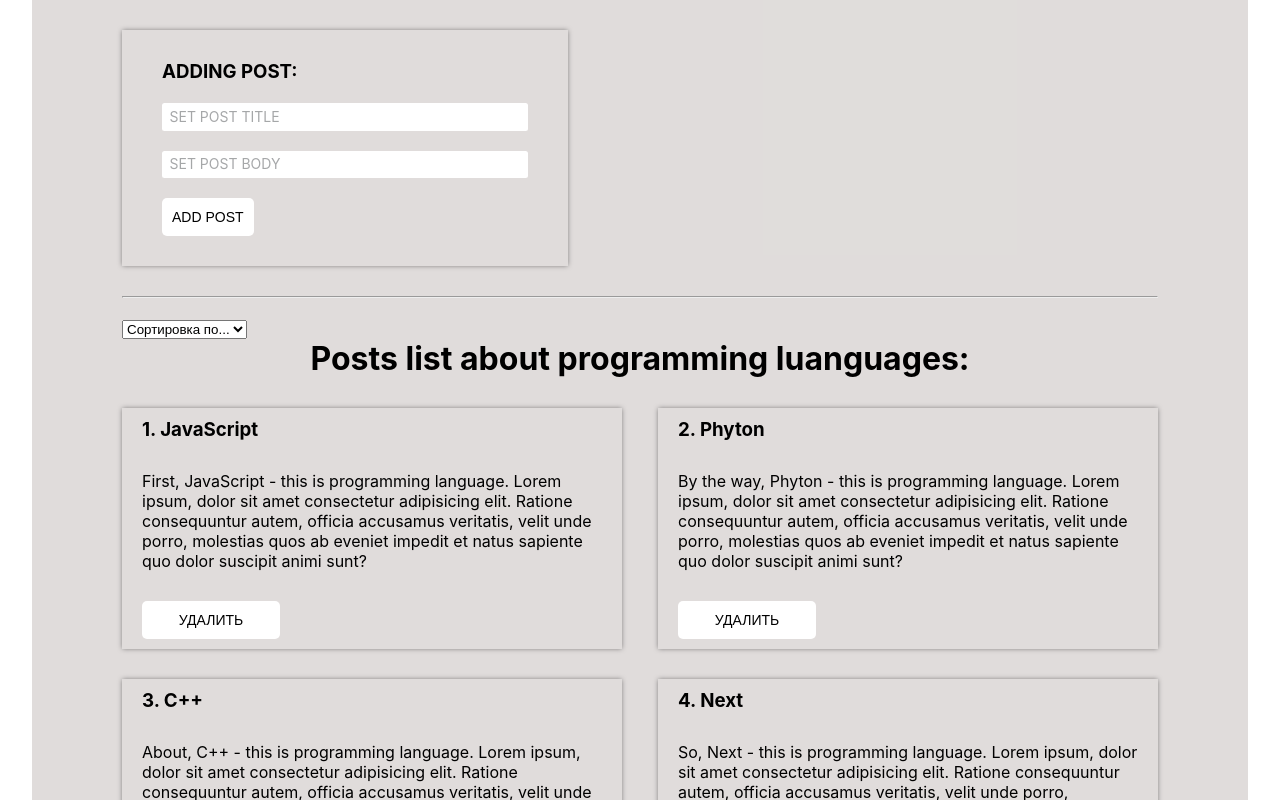
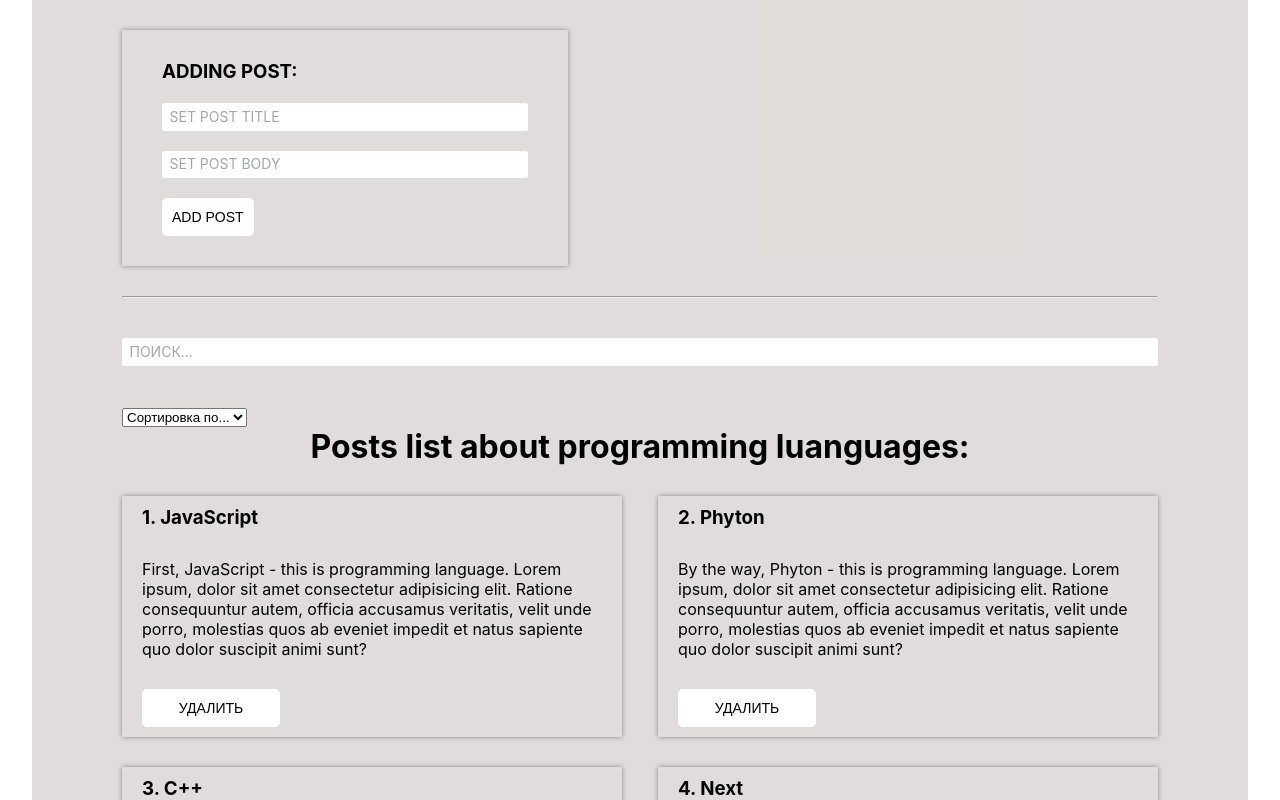
Before and after one commit to Lyagkin/deep__practice__react, a React (Create React App) app: page / in a window 1280 px wide. Shown: the top 800 px of the page. Built offline with nearby package versions, Linux system fonts and the light colour scheme.

Commit message:
added searchInput

```diff
--- a/src/App.js
+++ b/src/App.js
@@ -4,6 +4,7 @@ import PostList from "./components/postList/PostList";
 import Form from "./components/form/Form";
 import Divider from "./components/divider/Divider";
 import Select from "./components/UI/select/Select";
+import Search from "./components/search/Search";
 
 import "./styles/App.scss";
 
@@ -57,10 +58,19 @@ function App() {
     }
   };
 
+  const [searchStr, setSearchStr] = useState("");
+
+  const searchPostByTitle = (posts, searchStr) => {
+    return posts.filter((post) =>
+      post.title.toLowerCase().includes(searchStr.toLowerCase()),
+    );
+  };
+
   return (
     <div className="App">
       <Form setPosts={setPosts} posts={posts} />
       <Divider />
+      <Search searchStr={searchStr} setSearchStr={setSearchStr} />
       <Select
         options={[
           { value: "title", name: "По названию" },
@@ -72,7 +82,10 @@ function App() {
         setFilter={setFilter}
       />
       <PostList
-        postList={{ sortedPosts: sortedPosts(posts, filter), title }}
+        postList={{
+          sortedPosts: searchPostByTitle(sortedPosts(posts, filter), searchStr),
+          title,
+        }}
         setPosts={setPosts}
       />
     </div>
--- a/src/components/postList/PostList.js
+++ b/src/components/postList/PostList.js
@@ -6,7 +6,6 @@ import EmptyPostListTitle from "../emptyPostListTitle/EmptyPostListTitle";
 import "./postList.scss";
 
 const PostList = (props) => {
-  console.log("post");
   const { postList, setPosts } = props;
 
   const deletePost = (id) => {
--- /dev/null
+++ b/src/components/search/Search.js
@@ -0,0 +1,21 @@
+import React from "react";
+import Input from "../UI/input/Input";
+
+import "./search.scss";
+
+const Search = (props) => {
+  const { setSearchStr, searchStr } = props;
+
+  return (
+    <div className="search__wrapper">
+      <Input
+        type="text"
+        placeholder="Поиск..."
+        value={searchStr}
+        onChange={(e) => setSearchStr(e.target.value)}
+      />
+    </div>
+  );
+};
+
+export default Search;
--- /dev/null
+++ b/src/components/search/search.scss
@@ -0,0 +1,3 @@
+.search__wrapper {
+  margin: 4rem 4rem;
+}
```
